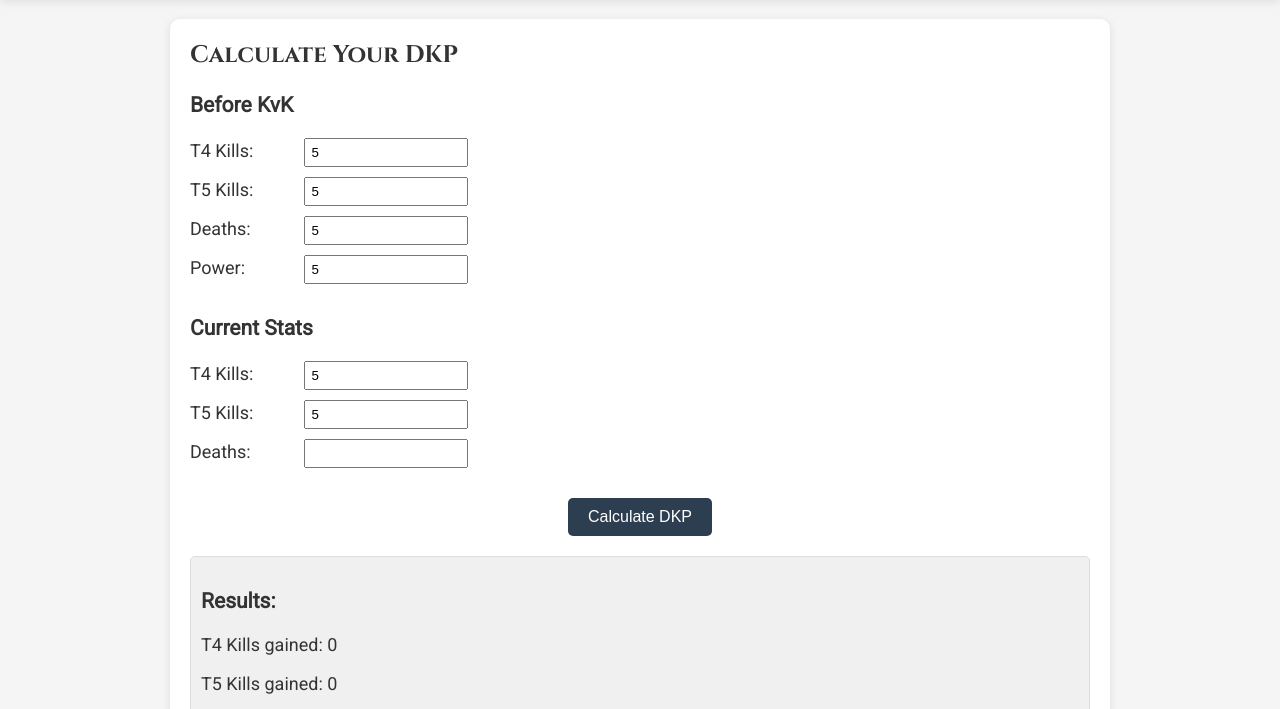
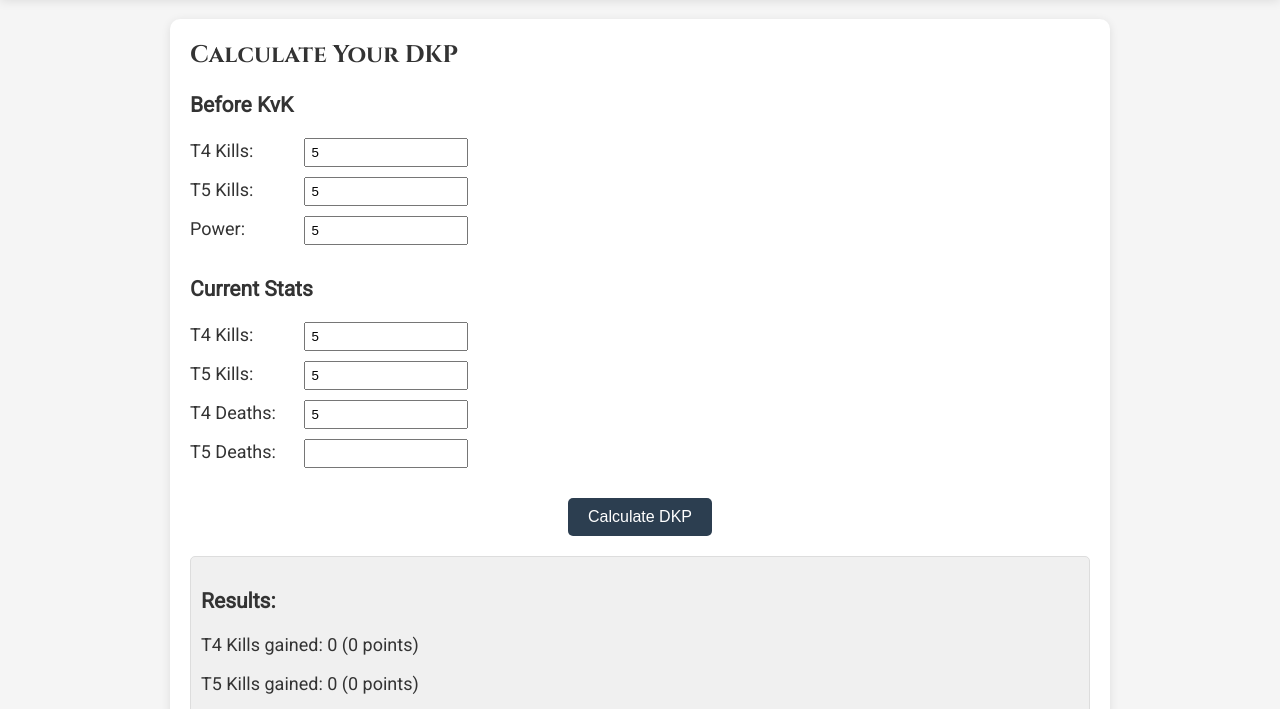
Before and after one commit to UrDesireee/kd93, a plain HTML site: page dkp.html in a window 1280 px wide. Both pictures are taken after typing "5", "5", "5", "5", "5", "5" into the empty fields and a click on the button "Calculate DKP". Shown: the part 84-793 px from the top of the page. Drawn offline with Linux system fonts and the light colour scheme.

Commit message:
Updated DKP calculator with current Formula

```diff
--- a/dkp.html
+++ b/dkp.html
@@ -33,8 +33,6 @@
                 <input type="number" id="t4KillsBefore" required><br>
                 <label for="t5KillsBefore">T5 Kills:</label>
                 <input type="number" id="t5KillsBefore" required><br>
-                <label for="deathsBefore">Deaths:</label>
-                <input type="number" id="deathsBefore" required><br>
                 <label for="powerBefore">Power:</label>
                 <input type="number" id="powerBefore" required>
             </div>
@@ -45,8 +43,10 @@
                 <input type="number" id="t4KillsAfter" required><br>
                 <label for="t5KillsAfter">T5 Kills:</label>
                 <input type="number" id="t5KillsAfter" required><br>
-                <label for="deathsAfter">Deaths:</label>
-                <input type="number" id="deathsAfter" required>
+                <label for="t4DeathsAfter">T4 Deaths:</label>
+                <input type="number" id="t4DeathsAfter" required><br>
+                <label for="t5DeathsAfter">T5 Deaths:</label>
+                <input type="number" id="t5DeathsAfter" required>
             </div>
 
             <button onclick="calculateDKP()">Calculate DKP</button>
--- a/scriptdkp.js
+++ b/scriptdkp.js
@@ -7,20 +7,19 @@ function calculateDKP() {
     // Get input values
     const t4KillsBefore = parseInt(document.getElementById('t4KillsBefore').value);
     const t5KillsBefore = parseInt(document.getElementById('t5KillsBefore').value);
-    const deathsBefore = parseInt(document.getElementById('deathsBefore').value);
     const powerBefore = parseInt(document.getElementById('powerBefore').value);
 
     const t4KillsAfter = parseInt(document.getElementById('t4KillsAfter').value);
     const t5KillsAfter = parseInt(document.getElementById('t5KillsAfter').value);
-    const deathsAfter = parseInt(document.getElementById('deathsAfter').value);
+    const t4DeathsAfter = parseInt(document.getElementById('t4DeathsAfter').value);
+    const t5DeathsAfter = parseInt(document.getElementById('t5DeathsAfter').value);
 
     // Calculate differences
     const t4KillsDiff = t4KillsAfter - t4KillsBefore;
     const t5KillsDiff = t5KillsAfter - t5KillsBefore;
-    const deathsDiff = deathsAfter - deathsBefore;
 
     // Calculate DKP
-    const dkp = (t4KillsDiff * 4) + (t5KillsDiff * 8) + (deathsDiff * 20);
+    const dkp = (t4KillsDiff * 1) + (t5KillsDiff * 2) + (t4DeathsAfter * 10) + (t5DeathsAfter * 20);
 
     // Calculate required DKP based on power
     let requiredDKP, powerMultiplier;
@@ -48,9 +47,10 @@ function calculateDKP() {
     const resultDiv = document.getElementById('result');
     resultDiv.innerHTML = `
         <h3>Results:</h3>
-        <p>T4 Kills gained: ${t4KillsDiff}</p>
-        <p>T5 Kills gained: ${t5KillsDiff}</p>
-        <p>Deaths: ${deathsDiff}</p>
+        <p>T4 Kills gained: ${t4KillsDiff} (${t4KillsDiff * 1} points)</p>
+        <p>T5 Kills gained: ${t5KillsDiff} (${t5KillsDiff * 2} points)</p>
+        <p>T4 Deaths: ${t4DeathsAfter} (${t4DeathsAfter * 10} points)</p>
+        <p>T5 Deaths: ${t5DeathsAfter} (${t5DeathsAfter * 20} points)</p>
         <p>Total DKP earned: ${dkp}</p>
         <p>Required DKP (${powerMultiplier}x power): ${requiredDKP}</p>
         <p>Percentage of required DKP achieved: ${percentageAchieved.toFixed(2)}%</p>
```
